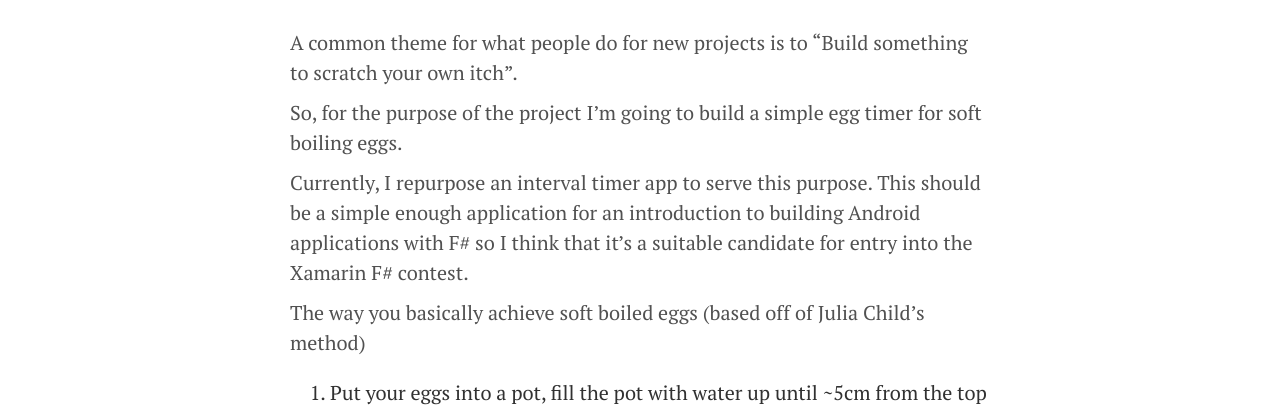
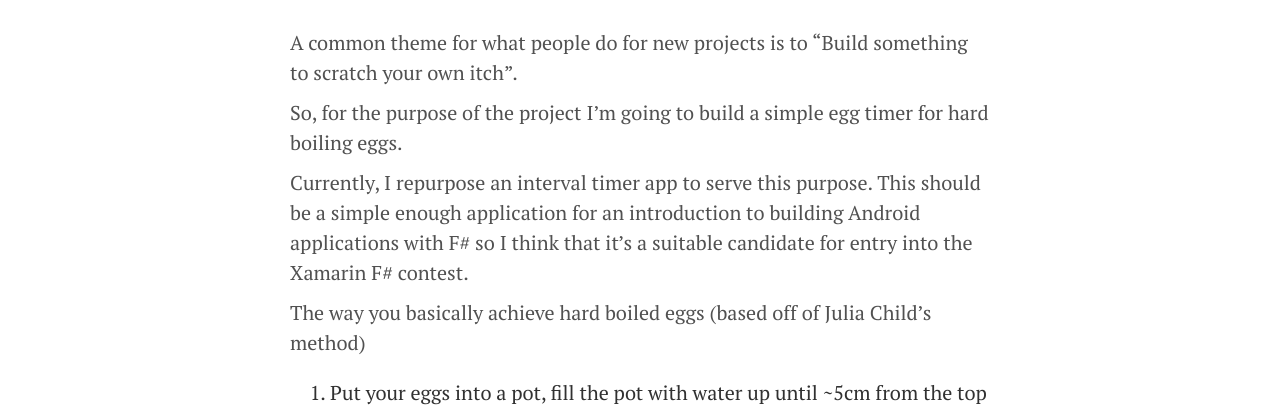
Before and after one commit to duaneedwards/duaneedwards.github.io, a Jekyll site: the page built from _posts/2014-07-05-monkey-business-1.md, in a window 1280 px wide and 900 px high, scrolled down 856 px. Shown: the part 161-575 px from the top of the window. Built offline with Jekyll 4.4.1, drawn with Linux system fonts in a browser that asks for light colours; Markdown is read by kramdown in place of the engine named in the settings.

Commit message:
soft is hard

```diff
--- a/_posts/2014-07-05-monkey-business-1.md
+++ b/_posts/2014-07-05-monkey-business-1.md
@@ -11,11 +11,11 @@ video: false
 
 A common theme for what people do for new projects is to "Build something to scratch your own itch".
 
-So, for the purpose of the project I'm going to build a simple egg timer for soft boiling eggs.
+So, for the purpose of the project I'm going to build a simple egg timer for hard boiling eggs.
 
 Currently, I repurpose an interval timer app to serve this purpose.  This should be a simple enough application for an introduction to building Android applications with F# so I think that it's a suitable candidate for entry into the Xamarin F# contest.
 
-The way you basically achieve soft boiled eggs (based off of Julia Child's method)
+The way you basically achieve hard boiled eggs (based off of Julia Child's method)
 
 1. Put your eggs into a pot, fill the pot with water up until ~5cm from the top egg.
 2. Put the pot on the stove and bring to a boil.
```
